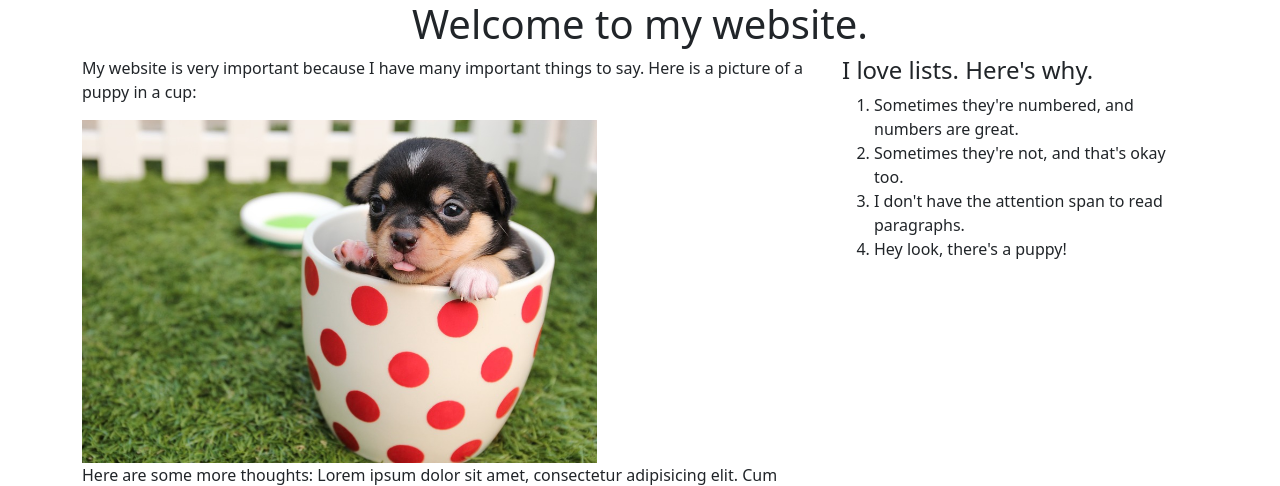
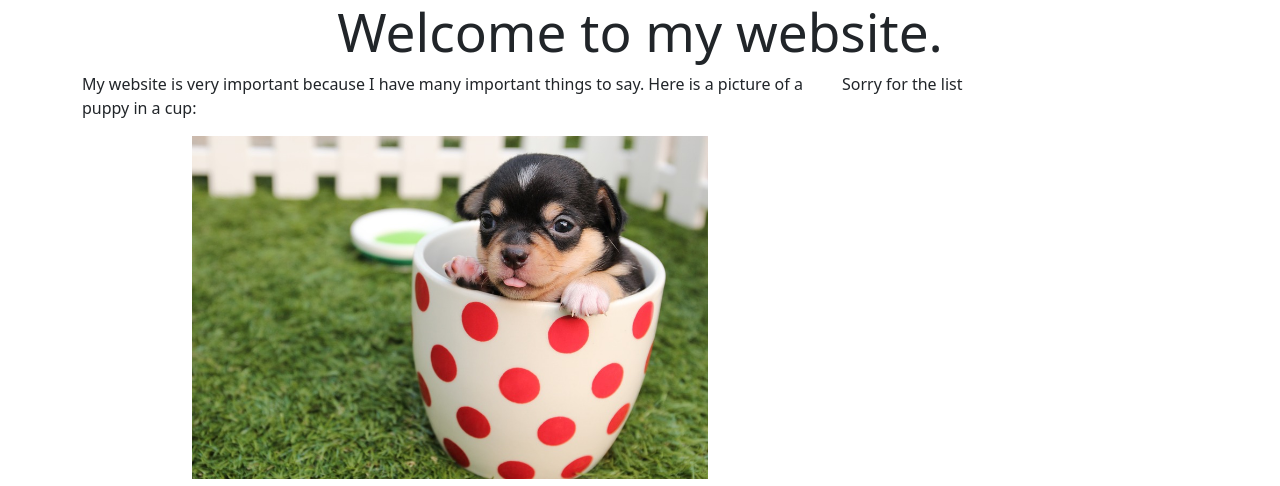
Before and after one commit to Caden01/jQuery-exercises, a plain HTML site: page index.html in a window 1280 px wide. Shown: the top 486 px of the page. Drawn offline with nearby package versions, Linux system fonts and the light colour scheme.

Commit message:
part one finished

```diff
--- a/index.html
+++ b/index.html
@@ -75,6 +75,30 @@
 <script src="https://code.jquery.com/jquery-3.3.1.js"></script>
 <script>
   // Add your code here!
+  $(function () {
+    console.log("Let's get ready to party with jQuery")
+  })
+
+  $("article img").addClass("image-center")
+
+  $('article p:last-child').remove()
+
+  $('h1').css("font-size", Math.random() * 100)
+
+  $('ol').append($('<li>', {text: "New list item"}))
+
+  $('aside').empty().append($("<p>", {text: 'Sorry for the list'}))
+
+  $('.form-control').on('keyup', function () {
+    let red = $('.form-control').eq(0).val()
+    let blue = $('.form-control').eq(1).val()
+    let green = $('.form-control').eq(2).val()
+    $('body').css('background-color', "rgb(" + red + "," + green + "," + blue + ")")
+  })
+
+  $('img').on('click', function(e) {
+    $(e.target).remove()
+  })
 </script>
 </body>
 
```
